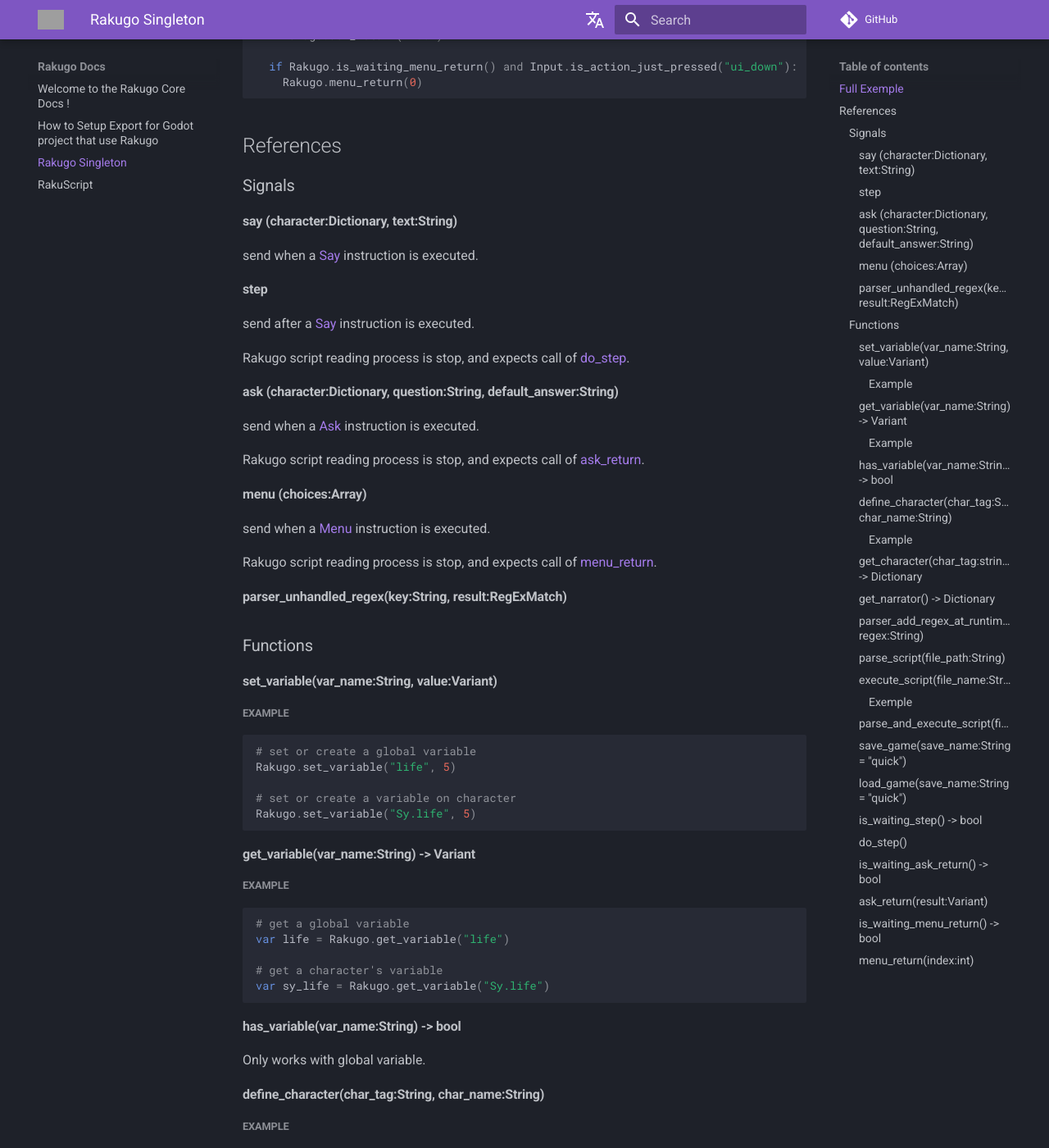
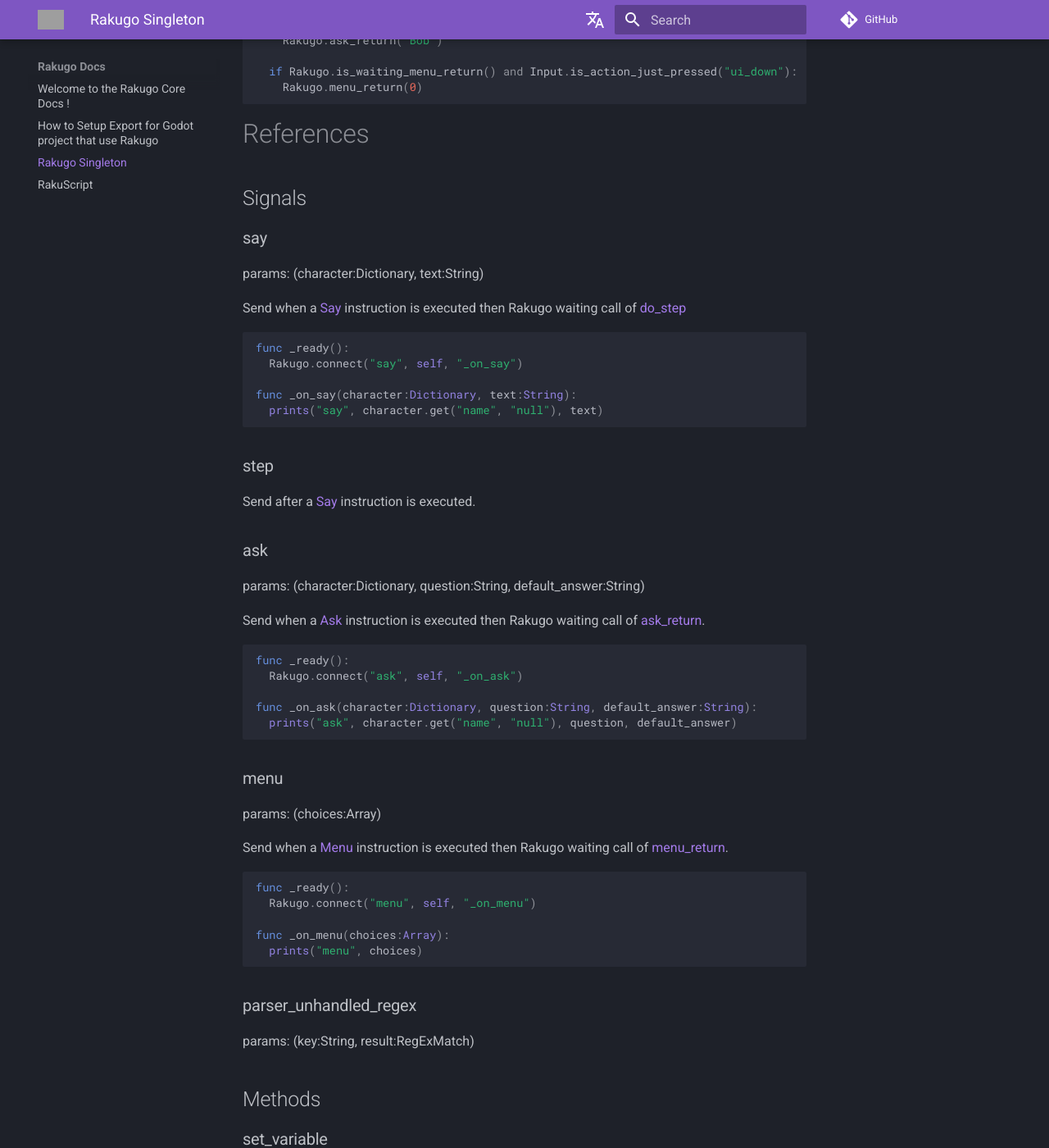
Before and after one commit to rakugoteam/rakugo-docs, an MkDocs documentation site: the page built from docs/rakugo_singleton.md, in a window 1280 px wide and 1400 px high, scrolled down 1070 px. Shown: the whole window at 82% size. Built offline with MkDocs 1.6.1 and Material for MkDocs 9.7.7, drawn with Linux system fonts in a browser that asks for light colours; comment, search, counter and statistics services are not loaded; the version menu is left out; some of the changed text lies outside the part shown; grey boxes are pictures that could not be loaded.

Commit message:
Make somes updates and change titles

````diff
--- a/docs/rakugo_singleton.md
+++ b/docs/rakugo_singleton.md
@@ -3,9 +3,10 @@
 Rakugo is automatically setup as a singleton when you turn on the Rakugo addon.
 This means that you can call Rakugo from anywhere in your code.
 
-## Full Exemple
+# Full Exemple
 
 Here is Full Exemple how can you make node connect to Rakugo Core that parse and execute RakuScript:
+
 ```gdscript
 extends Node
 
@@ -50,32 +51,63 @@
     Rakugo.menu_return(0)
 ```
 
-## References
-### Signals
-#### say (character:Dictionary, text:String)
-send when a [Say] instruction is executed.
+# References
+## Signals
+### say
 
-#### step
-send after a [Say] instruction is executed.
+params: (character:Dictionary, text:String)
 
-Rakugo script reading process is stop, and expects call of [do_step].
+Send when a [Say] instruction is executed then Rakugo waiting call of [do_step]
 
-#### ask (character:Dictionary, question:String, default_answer:String)
-send when a [Ask] instruction is executed.
+```gd
+func _ready():
+  Rakugo.connect("say", self, "_on_say")
 
-Rakugo script reading process is stop, and expects call of [ask_return].
+func _on_say(character:Dictionary, text:String):
+  prints("say", character.get("name", "null"), text)
+```
 
-#### menu (choices:Array)
-send when a [Menu] instruction is executed.
+### step
 
-Rakugo script reading process is stop, and expects call of [menu_return].
-#### parser_unhandled_regex(key:String, result:RegExMatch)
+Send after a [Say] instruction is executed.
 
-### Functions
+### ask
 
-#### set_variable(var_name:String, value:Variant)
+params: (character:Dictionary, question:String, default_answer:String)
 
-##### Example
+Send when a [Ask] instruction is executed then Rakugo waiting call of [ask_return].
+
+```gd
+func _ready():
+  Rakugo.connect("ask", self, "_on_ask")
+
+func _on_ask(character:Dictionary, question:String, default_answer:String):
+  prints("ask", character.get("name", "null"), question, default_answer)
+```
+
+### menu
+
+params: (choices:Array)
+
+Send when a [Menu] instruction is executed then Rakugo waiting call of [menu_return].
+
+```gd
+func _ready():
+  Rakugo.connect("menu", self, "_on_menu")
+
+func _on_menu(choices:Array):
+  prints("menu", choices)
+```
+
+### parser_unhandled_regex
+
+params: (key:String, result:RegExMatch)
+
+## Methods
+
+### set_variable
+
+params: (var_name:String, value:Variant)
 
 ```gdscript
 # set or create a global variable
@@ -85,9 +117,11 @@
 Rakugo.set_variable("Sy.life", 5)
 ```
 
-#### get_variable(var_name:String) -> Variant
+### get_variable
 
-##### Example
+params: (var_name:String)
+return: Variant
+
 ```gdscript
 # get a global variable
 var life = Rakugo.get_variable("life")
@@ -96,86 +130,144 @@
 var sy_life = Rakugo.get_variable("Sy.life")
 ```
 
-#### has_variable(var_name:String) -> bool
+### has_variable
+
+params: (var_name:String)
+return: bool
 
 Only works with global variable.
 
-#### define_character(char_tag:String, char_name:String)
+### define_character
 
-##### Example
+params: (char_tag:String, char_name:String)
 
 ```gdscript
 # define/create a new character
 Rakugo.define_character("Sy", "Sylvie")
 ```
 
-#### get_character(char_tag:string) -> Dictionary
+### get_character
 
-#### get_narrator() -> Dictionary
+params: (char_tag:string)
+return: Dictionary
+
+If a character with this char_tag is not found return an empty Dictionary and print an error.
+
+```gd
+var sy = Rakugo.get_character("Sy")
+```
+
+### get_narrator
+
+return: Dictionary
 
 Returns character with name defined in **Project Settings**: *addons/rakugo/narrator/name*
 
-#### parser_add_regex_at_runtime(key:String, regex:String)
+### parser_add_regex_at_runtime
 
-#### parse_script(file_path:String)
-Parse a script and store it. You can execute it with [execute_script]
+params: (key:String, regex:String)
 
-#### execute_script(file_name:String)
+### parse_script
+
+params: (file_path:String)
+return: Error
+
+Parse a script and store it. You can execute it with [execute_script].
+
+If all goes well return OK. If not print an error and return ERR_FILE_CANT_OPEN if file can not be opened, or FAILED in other cases.
+
+```gd
+const file_path = "res://Timeline.rk"
+
+func _ready():
+  Rakugo.parse_script(file_path)
+```
+
+### execute_script
+
+params: (file_name:String)
+return: Error
+
 Execute a script previously registered with [parse_script].
 
+If all goes well return OK, print an error and return FAILED instead.
+
 file_name, is file_path without folder_path and extension.
+
+file_path: "res://Timeline.rk"
+
+file_name: "Timeline"
 
 You can use file_path.get_file().get_basename().
 
 You do not have to use parse_script and execute_script at same time.
 
-##### Exemple
 ```gdscript
-
 const file_path = "res://Timeline.rk"
+const file_name = file_path.get_file().get_basename()
 
 func _ready():
   Rakugo.parse_script(file_path)
 
 func _process(_delta):
   ...
-  Rakugo.execute_script(file_path.get_file().get_basename())
+  Rakugo.execute_script(file_name)
 ```
 
-#### parse_and_execute_script(file_path:String)
+### parse_and_execute_script
+
+params: (file_path:String)
 
 Do [parse_script] and [execute_script] at same time.
 
-#### save_game(save_name:String = "quick")
+### save_game
 
-Save variables and characters in *user://save/save_name/save.json* file.
+params: (save_name:String = "quick")
 
-#### load_game(save_name:String = "quick")
+Save all variables and characters in *user://save/save_name/save.json* file.
 
-Load variables and characters from *user://save/save_name/save.json* file if exist.
+#### load_game
 
-#### is_waiting_step() -> bool
+params: (save_name:String = "quick")
 
-Returns true when Rakugo script reading process is stop, and expects call of [do_step].
+Load all variables and characters from *user://save/save_name/save.json* file if existed.
 
-#### do_step()
+#### is_waiting_step
+
+return: bool
+
+Returns true when Rakugo waiting call of [do_step].
+
+### do_step
 
 Use it when [is_waiting_step] return true, to continue script reading process.
 
-#### is_waiting_ask_return() -> bool
+### is_waiting_ask_return
 
-#### ask_return(result:Variant)
+return: bool
 
-#### is_waiting_menu_return() -> bool
+Returns true when Rakugo waiting call of [ask_return].
 
-#### menu_return(index:int)
+### ask_return
+
+params: (result:Variant)
+
+### is_waiting_menu_return
+
+return: bool
+
+Returns true when Rakugo waiting call of [menu_return].
+
+### menu_return
+
+params: (index:int)
 
 [Say]: rakuscript.md#say
 [do_step]: rakugo_singleton.md#do_step
 [Ask]: rakuscript.md#ask
-[ask_return]: rakuscript.md#ask_returnresultvariant
+[ask_return]: rakuscript.md#ask_return
 [Menu]: rakuscript.md#menu
-[menu_return]: rakuscript.md#menu_returnindexint
+[menu_return]: rakuscript.md#menu_return
 [parse_script]: rakugo_singleton.md#parse_script
 [execute_script]: rakugo_singleton.md#execute_script
 [is_waiting_step]: rakugo_singleton.md#is_waiting_step
--- a/docs/rakuscript.md
+++ b/docs/rakuscript.md
@@ -7,16 +7,25 @@
 Rakugo.parse_script("path/to/raku_script.rk")
 ```
 
+## Full Example
+
 ## Character
+
 ```character [char_tag] [char_name]```
 
-Create a new character with this char_tag and char_name
+Call `Rakugo.define_character(char_tag, char_name)`.
+
+Create/Define a new character with this char_tag and char_name
 
 ##### Example
 
 ```character Gd Godot```
+
 ## Variable
+
 ```[var_name] = [value] or [other_var_name] or [char_tag].[var_name]```
+
+Call `Rakugo.set_variable(var_name, value)`
 
 Create a new variable with this var_name and this value assigned.
 
@@ -33,7 +42,9 @@
 ```life = max_life```
 
 ```life = Gd.max_life```
+
 ## Character's variable
+
 ```[char_tag].[var_name] = [value] or [other_var_name] or [char_tag].[var_name]```
 
 Create a new variable with this var_name on character with this char_tag, and this value assigned.
@@ -49,7 +60,9 @@
 ```Gd.friendship = max_friendship```
 
 ```Gd.friendship = Gd.max_friendship```
+
 ## Say
+
 ```[char_tag] [String]```
 
 Character with this char_tag say *String*
@@ -63,7 +76,9 @@
 ##### Example
 
 ```Gd "Hello !"```
+
 ### No character
+
 ```[String]```
 
 Say *String*
@@ -73,7 +88,9 @@
 ##### Example
 
 ```"Hello, world !"```
+
 ### Use variables
+
 ```<[var_name]> or <[char_tag].[var_name]>```
 
 You can use variables in Say, Rakugo replace them by their values in String before send signal [say].
@@ -81,15 +98,17 @@
 ##### Example
 
 ```"My name is <Gd.name>, and I have <life> point of life"```
+
 ## Ask
-After a Ask is read, Rakugo automatically waiting a user interaction, so it send a step signal.
+
+After a Ask is executed, Rakugo waiting call of [ask_return].
 
 ## Menu
-After a Menu is read, Rakugo automatically waiting a user interaction, so it send a step signal.
+
+After a Menu is executed, Rakugo waiting call of [ask_return].
 
 ## Jump
 ### Jump If
-## Full Example
 
 [#93]: https://github.com/rakugoteam/Rakugo/issues/93
 [say]: rakugo_singleton.md#say-characterdictionary-textstring
````
